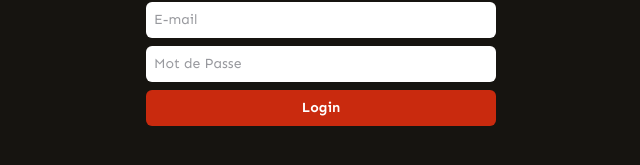
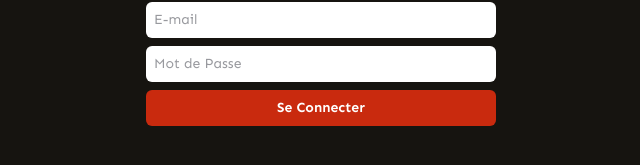
Before and after one commit to GabrielBittar/maison-du-burger-fullstack-ts, a React (Vite) app in the folder frontend/: page /login in a window 1280 px wide. Shown: the part 391-556 px from the top of the page, without its empty margins (319-959 px from the left). Built offline with nearby package versions, Linux system fonts and the light colour scheme.

Commit message:
correct button language on Login form

```diff
--- a/frontend/src/Login.tsx
+++ b/frontend/src/Login.tsx
@@ -24,7 +24,7 @@ const Login = () => {
           onChange={(e) => setPassword(e.target.value)}
         />
         <button className="w-full cursor-pointer rounded-md bg-[#C92A0E] py-2 text-sm font-bold text-white">
-          Login
+          Se Connecter
         </button>
       </div>
     </form>
```
